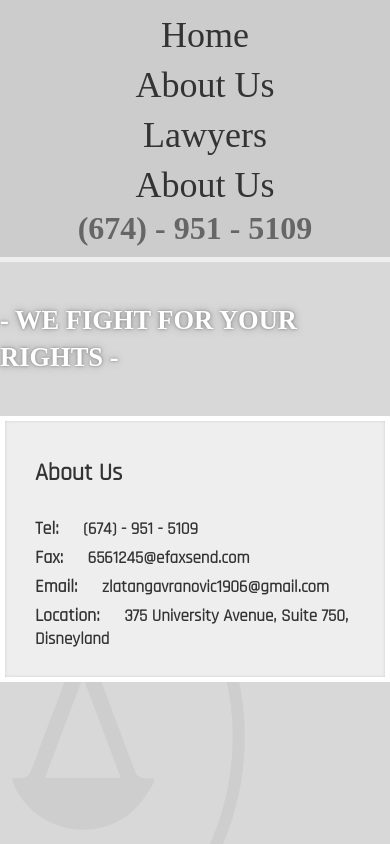
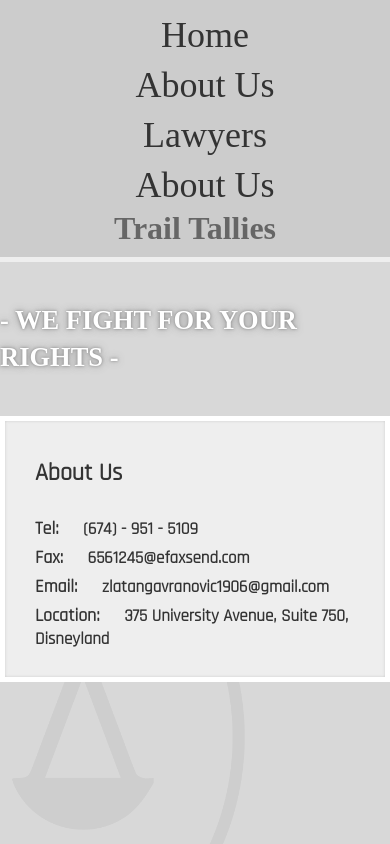
Before and after one commit to berges01/Utopia-Capstone, a plain HTML site: page WebsiteContact.html in a window 390 px wide. Shown: the top 844 px of the page. Drawn offline with Linux system fonts and the light colour scheme; a web font is replaced by a local one.

```diff
--- a/WebsiteContact.html
+++ b/WebsiteContact.html
@@ -18,7 +18,7 @@
             <li><a href="WebsiteLawyers.html">lawyers</a></li>
             <li><a href="WebsiteContact.html">about us</a></li>
         </ul>
-        <h2 id="tel-Phone">(674) - 951 - 5109 </h2>
+        <h2 id="tel-Phone">Trail Tallies </h2>
     </nav>
 
     <section id="mainDiv">
```
Also changed, not shown: WebsiteLawyers.html (+1 -1 lines).
